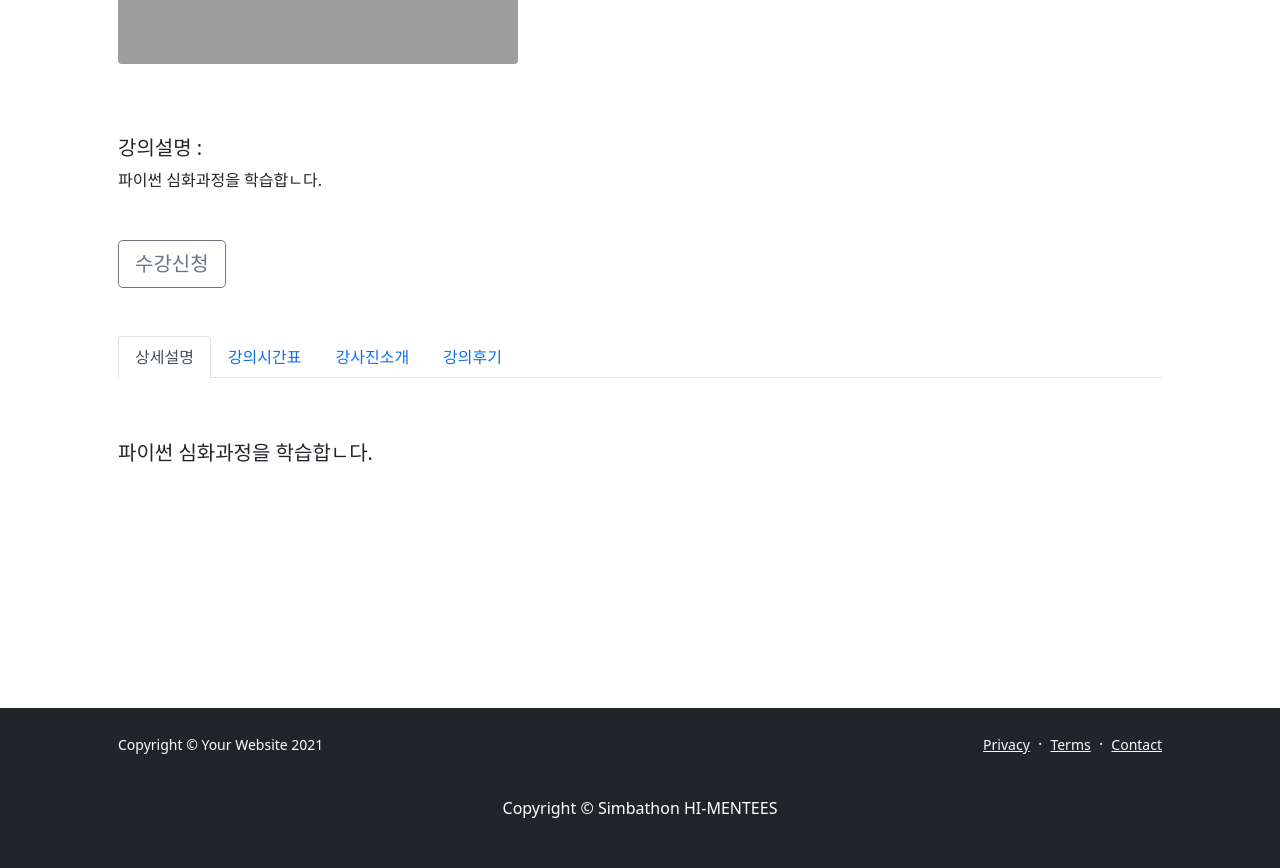
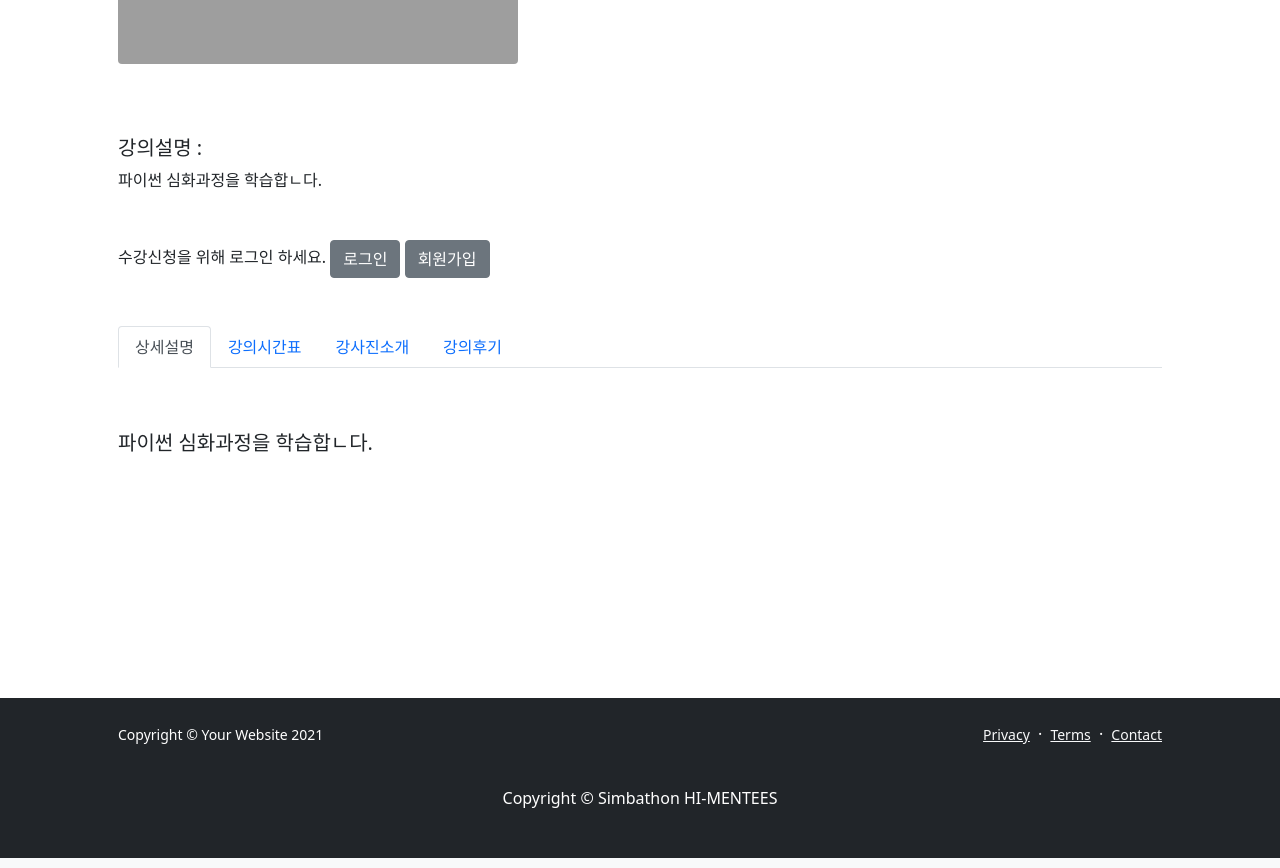
Before and after one commit to LikeLion-at-DGU/hi_mentees, a Django app: page /lecture/1 in a window 1280 px wide. Shown: the part 512-1380 px from the top of the page. Run offline with Django 3.2, Linux system fonts and the light colour scheme; data comes from the database, SQL or seed files in the repository; both versions use the stored data as it was after the commit; some libraries are stand-ins or nearby versions; grey boxes are pictures that could not be loaded.

Commit message:
[2021.06.23 정민주] 강의신청기능 구현

```diff
--- a/simbathon/lecture/templates/lecture/lectureDetail.html
+++ b/simbathon/lecture/templates/lecture/lectureDetail.html
@@ -46,7 +46,17 @@
                                         <h5 class="fw_bolder">강의설명 :</h5>
                                         {{lecture.summary}}
                                         <br><br><br>
-                                        <button href="{% url 'lecture:enrol_student' lecture.id %}" type="button" class="btn btn-outline-secondary btn-lg btn-block">수강신청</button>
+                                        {% if user.is_authenticated %}
+                                            {% if user in lecture.enrol_students.all %}
+                                            <a href="{% url 'lecture:drop_student' lecture.id %}" type="button" class="btn btn-outline-secondary btn-lg btn-block">수강취소</a>
+                                            {% else %}
+                                            <a href="{% url 'lecture:enrol_student' lecture.id %}" type="button" class="btn btn-outline-secondary btn-lg btn-block">수강신청</a>
+                                            {% endif %}
+                                        {% else %}
+                                        수강신청을 위해 로그인 하세요.
+                                        <a href="{% url 'account_login' %}" class="btn btn-secondary" >로그인</a>
+                                        <a href="{% url 'account_signup' %}" class="btn btn-secondary" >회원가입</a>
+                                        {% endif %}
                                         <br><br><br>
                                     </div>
                                     <!-- Preview image figure-->
--- a/simbathon/lecture/urls.py
+++ b/simbathon/lecture/urls.py
@@ -6,4 +6,5 @@ urlpatterns = [
     path('lecture/', index, name="index"),
     path('<str:id>',detail, name="detail"),
     path('enrol/<str:id>/',enrol_student,name='enrol_student'),
+    path('drop/<str:id>/',drop_student,name="drop_student"),
 ]
--- a/simbathon/lecture/views.py
+++ b/simbathon/lecture/views.py
@@ -1,7 +1,7 @@
 from .models import Lecture
 from django.shortcuts import render,get_object_or_404
 from django.contrib.auth.decorators import login_required
-from django.contrib import messages
+
 
 def index(request):
     lectures=Lecture.objects.all()
@@ -11,7 +11,16 @@ def detail(request, id):
     lecture=get_object_or_404(Lecture, pk=id)
     return render(request, 'lecture/lectureDetail.html',{'lecture':lecture})
 
-@login_required
-def enrol_student(request, lecture_id):
-    lecture=get_object_or_404(Lecture, id=lecture_id)
+def enrol_student(request, id):
+    lecture=get_object_or_404(Lecture, pk=id)
     lecture.enrol_students.add(request.user)
+    lecture.save()
+    return render(request, 'lecture/lectureDetail.html',{'lecture':lecture})
+
+
+def drop_student(request, id):
+    lecture=get_object_or_404(Lecture, pk=id)
+    lecture.enrol_students.remove(request.user)
+    lecture.save()
+    lectures=Lecture.objects.all()
+    return render(request, 'lecture/lectureMain.html',{'lectures':lectures})
```
Also changed, not shown: simbathon/db.sqlite3, simbathon/lecture/migrations/0010_alter_lecture_enrol_students.py (added), 2 other files.
